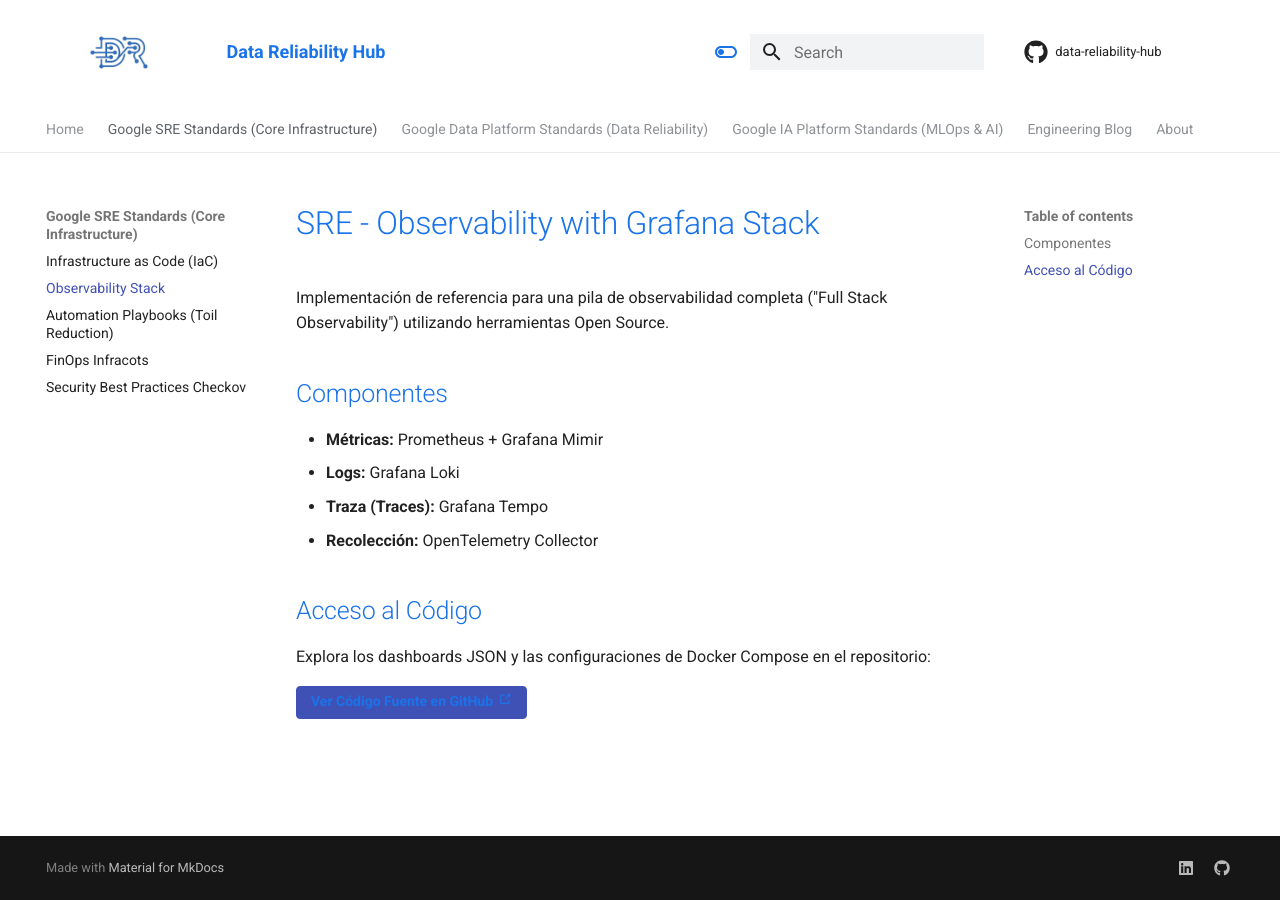
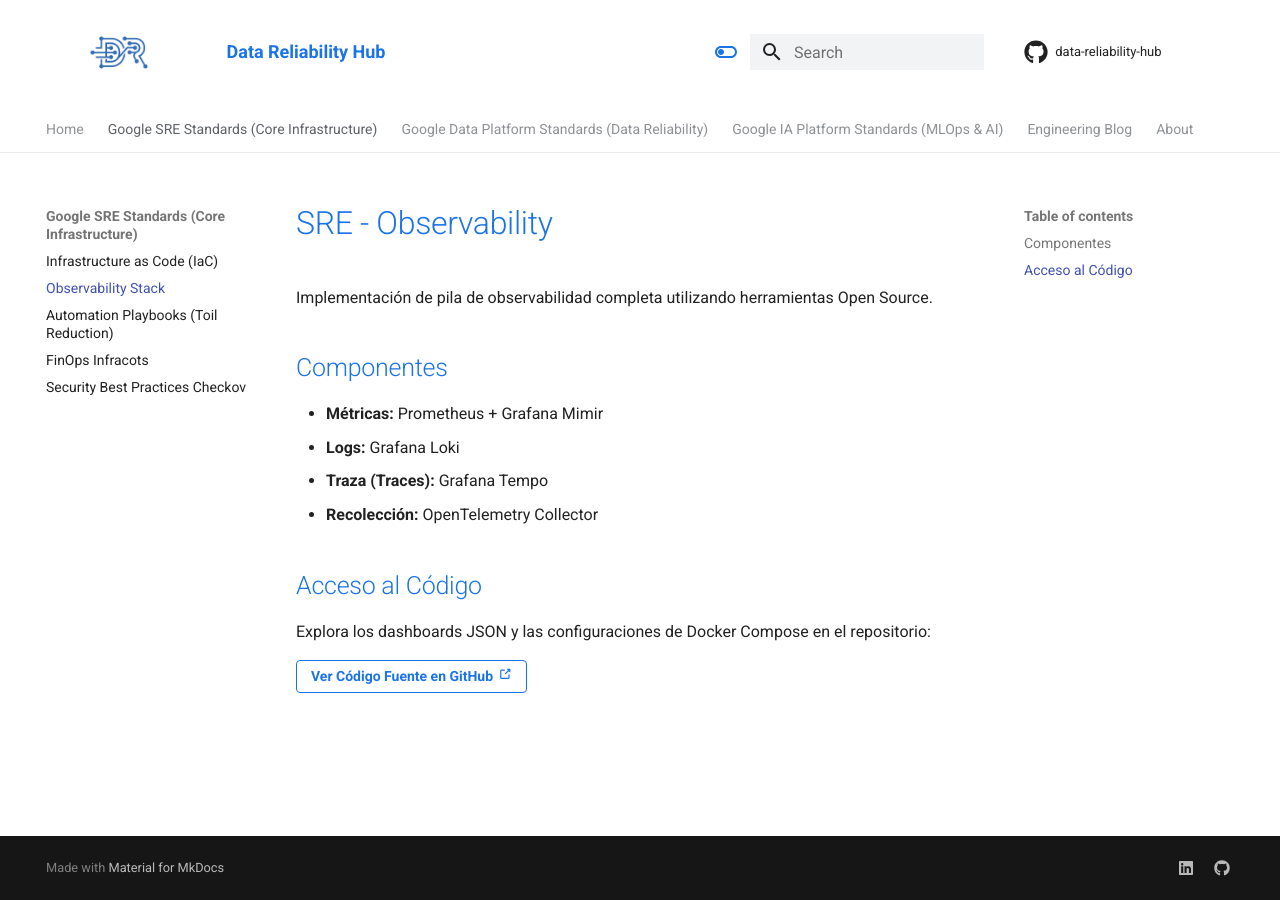
Before and after one commit to mcatalangt/data-reliability-hub, an MkDocs documentation site: the page built from docs/modules/sre/observability.md, in a window 1280 px wide. Built offline with MkDocs 1.6.1 and Material for MkDocs 9.7.7, drawn with Linux system fonts in a browser that asks for light colours; comment, search, counter and statistics services are not loaded.

```diff
--- a/docs/modules/sre/observability.md
+++ b/docs/modules/sre/observability.md
@@ -1,6 +1,6 @@
-# SRE - Observability with Grafana Stack
+# SRE - Observability
 
-Implementación de referencia para una pila de observabilidad completa ("Full Stack Observability") utilizando herramientas Open Source.
+Implementación de pila de observabilidad completa utilizando herramientas Open Source.
 
 ## Componentes
 
```
Also changed, not shown: other parts of docs/modules/sre/observability.md (+1 -1 lines), docs/index.md (+4 -0 lines), docs/modules/sre/iac.md (+2 -2 lines).
